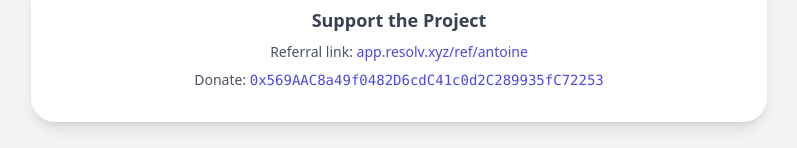
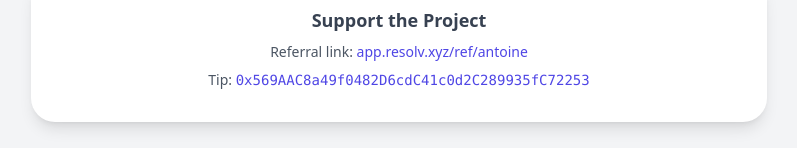
Before and after one commit to antoinedc/resolv-dilutor, a Vue app in the folder frontend/: page / in a window 1280 px wide. Shown: the part 640-788 px from the top of the page, without its empty margins (241-1038 px from the left). Built offline with nearby package versions, Linux system fonts and the light colour scheme; no server answers.

Commit message:
refactor: improve text clarity in UI

```diff
--- a/frontend/src/App.vue
+++ b/frontend/src/App.vue
@@ -84,7 +84,7 @@
                           {{ result.dilutionPercentage > 0 ? '+' : '' }}{{ result.dilutionPercentage }}%
                         </span>
                         <span class="text-sm text-gray-500 ml-1">
-                          (share of points {{ result.dilutionPercentage <= 0 ? 'increasing' : 'decreasing' }} daily)
+                          (your share of points is {{ result.dilutionPercentage <= 0 ? 'increasing' : 'decreasing' }} daily)
                         </span>
                       </p>
                     </div>
@@ -125,7 +125,7 @@
                     </a>
                   </p>
                   <p class="text-sm text-gray-600">
-                    Donate:
+                    Tip:
                     <span class="font-mono text-indigo-600 break-all">0x569AAC8a49f0482D6cdC41c0d2C289935fC72253</span>
                   </p>
                 </div>
```
